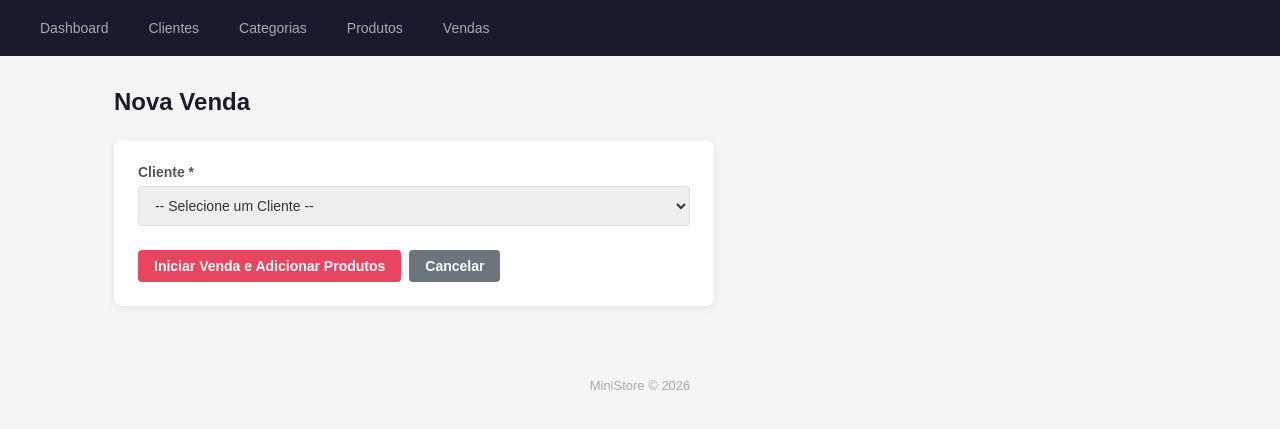
After one commit to ArtShow2/ministore, a Flask app: page /vendas/nova in a window 1280 px wide. The commit adds this page. Shown: the top 429 px of the page. Run offline with Flask 3, Linux system fonts and the light colour scheme; data that the repository does not hold is empty.

Commit message:
feat: finaliza modulo de vendas com itens e contadores do dashboard

```diff
--- a/app.py
+++ b/app.py
@@ -1,17 +1,18 @@
-# app.py
 from flask import Flask
+from vendas.routes import vendas_bp
 from clientes.routes import clientes_bp
 from dashboard.routes import dashboard_bp
 from categorias.routes import categorias_bp
-from produtos.routes import produtos_bp  # <-- Nova importação
+from produtos.routes import produtos_bp
 
 app = Flask(__name__)
 app.secret_key = 'ministore-secret-key-2026'
 
+app.register_blueprint(dashboard_bp)
 app.register_blueprint(clientes_bp)
-app.register_blueprint(dashboard_bp)
 app.register_blueprint(categorias_bp)
-app.register_blueprint(produtos_bp)      # <-- Novo registro
+app.register_blueprint(produtos_bp)
+app.register_blueprint(vendas_bp)
 
 if __name__ == '__main__':
     app.run(debug=True)
--- a/templates/base.html
+++ b/templates/base.html
@@ -8,12 +8,12 @@
 </head>
 <body>
     <header>
-       <nav>
+   <nav>
     <a href="{{ url_for('dashboard.index') }}">Dashboard</a>
     <a href="{{ url_for('clientes.listar') }}">Clientes</a>
     <a href="{{ url_for('categorias.listar') }}">Categorias</a>
     <a href="{{ url_for('produtos.listar') }}">Produtos</a>
-    <a href="#">Vendas</a>
+    <a href="{{ url_for('vendas.listar') }}">Vendas</a>
 </nav>
     </header>
 
--- a/vendas/routes.py
+++ b/vendas/routes.py
@@ -0,0 +1,144 @@
+from flask import Blueprint, render_template, request, redirect, url_for, flash
+from database import get_connection
+import mysql.connector
+
+vendas_bp = Blueprint('vendas', __name__, template_folder='templates')
+
+@vendas_bp.route('/vendas')
+def listar():
+    conn = None
+    cursor = None
+    vendas = []
+    try:
+        conn = get_connection()
+        cursor = conn.cursor(dictionary=True)
+        sql = '''
+            SELECT v.*, c.nome AS cliente_nome
+            FROM vendas v
+            JOIN clientes c ON v.id_cliente = c.id
+            ORDER BY v.data_venda DESC
+        '''
+        cursor.execute(sql)
+        vendas = cursor.fetchall()
+    except mysql.connector.Error as e:
+        flash(f'Erro ao buscar vendas: {e}', 'danger')
+    finally:
+        if cursor: cursor.close()
+        if conn: conn.close()
+
+    return render_template('vendas_lista.html', vendas=vendas)
+
+@vendas_bp.route('/vendas/nova', methods=['GET', 'POST'])
+def nova():
+    conn = None
+    cursor = None
+    clientes = []
+    try:
+        conn = get_connection()
+        cursor = conn.cursor(dictionary=True)
+
+        if request.method == 'POST':
+            id_cliente = request.form['id_cliente']
+            total = request.form.get('total') or 0
+
+            sql = 'INSERT INTO vendas (id_cliente, total) VALUES (%s, %s)'
+            cursor.execute(sql, (id_cliente, total))
+            conn.commit()
+            nova_venda_id = cursor.lastrowid
+
+            flash('Venda criada! Adicione os produtos abaixo.', 'success')
+            return redirect(url_for('vendas.detalhes', id=nova_venda_id))
+
+        cursor.execute('SELECT id, nome FROM clientes ORDER BY nome')
+        clientes = cursor.fetchall()
+
+    except mysql.connector.Error as e:
+        flash(f'Erro ao registrar venda: {e}', 'danger')
+    finally:
+        if cursor: cursor.close()
+        if conn: conn.close()
+
+    return render_template('vendas_form.html', clientes=clientes)
+
+@vendas_bp.route('/vendas/<int:id>', methods=['GET', 'POST'])
+def detalhes(id):
+    conn = None
+    cursor = None
+    venda = None
+    itens = []
+    produtos = []
+    try:
+        conn = get_connection()
+        cursor = conn.cursor(dictionary=True)
+
+        if request.method == 'POST':
+            id_produto = request.form['id_produto']
+            quantidade = int(request.form['quantidade'])
+
+            cursor.execute('SELECT preco FROM produtos WHERE id = %s', (id_produto,))
+            produto_bd = cursor.fetchone()
+
+            if produto_bd:
+                preco_unitario = produto_bd['preco']
+                cursor.execute('''
+                    INSERT INTO itens_venda (id_venda, id_produto, quantidade, preco_unitario)
+                    VALUES (%s, %s, %s, %s)
+                ''', (id, id_produto, quantidade, preco_unitario))
+
+                cursor.execute('''
+                    UPDATE vendas
+                    SET total = (SELECT COALESCE(SUM(quantidade * preco_unitario), 0) FROM itens_venda WHERE id_venda = %s)
+                    WHERE id = %s
+                ''', (id, id))
+                conn.commit()
+                flash('Item adicionado à venda!', 'success')
+                return redirect(url_for('vendas.detalhes', id=id))
+
+        cursor.execute('''
+            SELECT v.*, c.nome AS cliente_nome
+            FROM vendas v
+            JOIN clientes c ON v.id_cliente = c.id
+            WHERE v.id = %s
+        ''', (id,))
+        venda = cursor.fetchone()
+
+        if not venda:
+            flash('Venda não encontrada.', 'danger')
+            return redirect(url_for('vendas.listar'))
+
+        cursor.execute('''
+            SELECT iv.*, p.nome AS produto_nome, (iv.quantidade * iv.preco_unitario) AS subtotal
+            FROM itens_venda iv
+            JOIN produtos p ON iv.id_produto = p.id
+            WHERE iv.id_venda = %s
+        ''', (id,))
+        itens = cursor.fetchall()
+
+        cursor.execute('SELECT id, nome, preco FROM produtos ORDER BY nome')
+        produtos = cursor.fetchall()
+
+    except mysql.connector.Error as e:
+        flash(f'Erro ao carregar detalhes da venda: {e}', 'danger')
+    finally:
+        if cursor: cursor.close()
+        if conn: conn.close()
+
+    return render_template('vendas_detalhes.html', venda=venda, itens=itens, produtos=produtos)
+
+@vendas_bp.route('/vendas/<int:id>/excluir', methods=['POST'])
+def excluir(id):
+    conn = None
+    cursor = None
+    try:
+        conn = get_connection()
+        cursor = conn.cursor()
+        cursor.execute('DELETE FROM itens_venda WHERE id_venda = %s', (id,))
+        cursor.execute('DELETE FROM vendas WHERE id = %s', (id,))
+        conn.commit()
+        flash('Venda excluída com sucesso!', 'success')
+    except mysql.connector.Error as e:
+        flash(f'Erro ao excluir venda: {e}', 'danger')
+    finally:
+        if cursor: cursor.close()
+        if conn: conn.close()
+    return redirect(url_for('vendas.listar'))
--- /dev/null
+++ b/vendas/templates/vendas_form.html
@@ -0,0 +1,26 @@
+{% extends 'base.html' %}
+
+{% block title %}Nova Venda — MiniStore{% endblock %}
+
+{% block content %}
+<div class="page-header">
+    <h1>Nova Venda</h1>
+</div>
+
+<form action="{{ url_for('vendas.nova') }}" method="POST">
+    <div class="form-group">
+        <label for="id_cliente">Cliente *</label>
+        <select id="id_cliente" name="id_cliente" class="form-control" required>
+            <option value="">-- Selecione um Cliente --</option>
+            {% for cliente in clientes %}
+                <option value="{{ cliente.id }}">{{ cliente.nome }}</option>
+            {% endfor %}
+        </select>
+    </div>
+
+    <div class="form-actions">
+        <button type="submit" class="btn btn-primary">Iniciar Venda e Adicionar Produtos</button>
+        <a href="{{ url_for('vendas.listar') }}" class="btn btn-secondary">Cancelar</a>
+    </div>
+</form>
+{% endblock %}
```
Also changed, not shown: dashboard/templates/index.html (+8 -9 lines), vendas/templates/vendas_detalhes.html (added, +64 -0 lines), vendas/templates/vendas_lista.html (added, +46 -0 lines).
